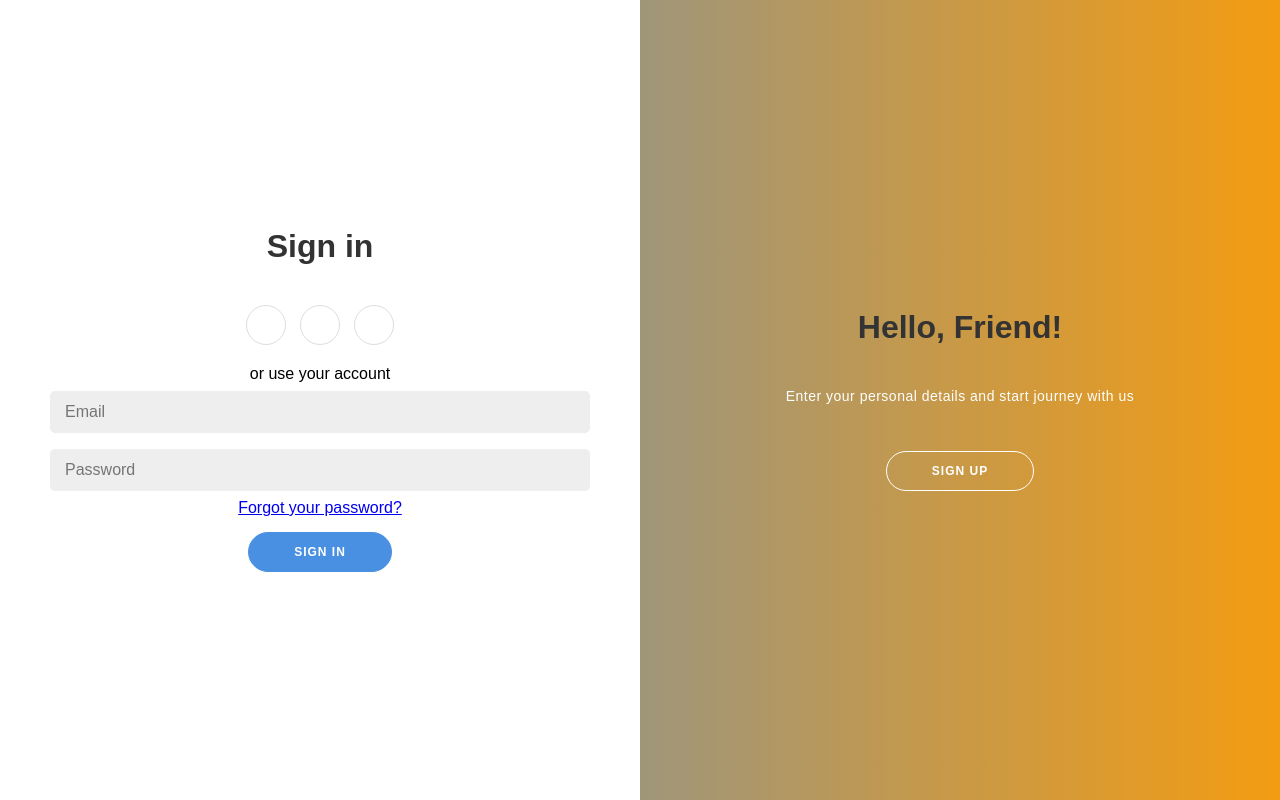
After one commit to pradhanradhika/Reciperecommendation, a Flask app: page /signup in a window 1280 px wide. The commit adds this page. Run offline with Flask 3, Linux system fonts and the light colour scheme; parts of the project's set-up code (start-up, migrations or seed data) failed here and were passed over; some libraries are stand-ins or nearby versions.

Commit message:
login signup

```diff
--- a/flaskr/app.py
+++ b/flaskr/app.py
@@ -1,14 +1,25 @@
 import subprocess
-
-from flask import Flask, render_template, request, jsonify
+from flask import Flask, render_template, request, jsonify, session
 import pandas as pd
 from sklearn.feature_extraction.text import TfidfVectorizer
 import ast
 import numpy as np
 from config import Config
+from flask import redirect, url_for, flash
+from flask_mysqldb import MySQL
+from werkzeug.security import generate_password_hash, check_password_hash
+
 app = Flask(__name__)
 
 app.config.from_object(Config)
+
+app.config['MYSQL_HOST'] = 'localhost'  # Your MySQL host
+app.config['MYSQL_USER'] = 'root'  # Your MySQL username
+app.config['MYSQL_PASSWORD'] = 'Ra@238gs'  # Your MySQL password
+app.config['MYSQL_DB'] = 'recipe-rec'  # Your database name
+
+mysql = MySQL(app)
+app.secret_key = 'your_secret_key'
 
 # Load and process the dataset
 my_data = pd.read_csv(r'C:\Users\Radhika\Downloads\cleaned_data.csv')
@@ -49,9 +60,72 @@ def get_top_recipe_indices_from_ingredients(ingredients_list, top_n=5):
     top_recipe_indices = [index for index, score in sorted_scores[:top_n]]
     return top_recipe_indices
 
-
 @app.route('/')
 def home():
+    return render_template('login.html')
+
+
+@app.route('/signup', methods=['GET', 'POST'])
+def signup():
+    if request.method == 'POST':
+        name = request.form.get('name')
+        email = request.form.get('email')
+        password = request.form.get('password')
+
+        # Check for empty fields
+        if not name or not email or not password:
+            flash('Please enter your name, email, and password', 'error')
+            return redirect(url_for('signup'))
+
+        # Check if the email is already registered
+        cursor = mysql.connection.cursor()
+        cursor.execute('SELECT * FROM users WHERE email = %s', (email,))
+        user = cursor.fetchone()
+
+        if user:
+            flash('Email already registered!', 'error')
+        else:
+            # Insert the user into the database
+            cursor.execute('INSERT INTO users (name, email, password) VALUES (%s, %s, %s)',
+                           (name, email, password))
+            mysql.connection.commit()
+            cursor.close()
+            flash('Successfully signed up! You can now sign in.', 'success')
+            return redirect(url_for('signin'))
+
+    return render_template('login.html')
+
+
+# Signin Route
+@app.route('/signin', methods=['GET', 'POST'])
+def signin():
+    if request.method == 'POST':
+        email = request.form.get('email')
+        password = request.form.get('password')
+
+        # Check for empty fields
+        if not email or not password:
+            flash('Please enter your email and password', 'error')
+            return redirect(url_for('signin'))
+
+        # Check if the user exists
+        cursor = mysql.connection.cursor()
+        cursor.execute('SELECT * FROM users WHERE email = %s AND password = %s', (email, password))
+        user = cursor.fetchone()
+        cursor.close()
+
+        if user:
+            flash('Successfully signed in!', 'success')
+            # Redirect to a welcome page or user dashboard
+            return redirect(url_for('index_page'))  # Create this route to display the dashboard
+        else:
+            flash('Invalid email or password!', 'error')
+
+    return render_template('login.html')
+
+
+@app.route('/index')
+def index_page():
     return render_template('index.html')
 
 @app.route('/explore')
--- /dev/null
+++ b/flaskr/static/loginscript.js
@@ -0,0 +1,11 @@
+const signUpButton = document.getElementById('signUp');
+const signInButton = document.getElementById('signIn');
+const container = document.getElementById('container');
+
+signUpButton.addEventListener('click', () => {
+    container.classList.add("right-panel-active");
+});
+
+signInButton.addEventListener('click', () => {
+    container.classList.remove("right-panel-active");
+});
--- /dev/null
+++ b/flaskr/static/loginstyles.css
@@ -0,0 +1,258 @@
+/* CSS (styles.css) */
+:root {
+    --primary-color: #4a90e2;
+    --secondary-color: #f39c12;
+    --background-color: #f4f4f4;
+    --text-color: #333;
+}
+
+* {
+    box-sizing: border-box;
+    margin: 0;
+    padding: 0;
+}
+
+body, html {
+    font-family: 'Arial', sans-serif;
+    background-color: var(--background-color);
+    height: 100%;
+    overflow: hidden;
+}
+
+body {
+    display: flex;
+    justify-content: center;
+    align-items: center;
+}
+
+.container {
+    background-color: white;
+    position: relative;
+    overflow: hidden;
+    width: 100%;
+    height: 100%;
+    max-width: 100vw;
+    max-height: 100vh;
+    min-height: 480px;
+}
+
+.form-container {
+    position: absolute;
+    top: 0;
+    height: 100%;
+    transition: all 0.6s ease-in-out;
+}
+
+.sign-in-container {
+    left: 0;
+    width: 50%;
+    z-index: 2;
+}
+
+.container.right-panel-active .sign-in-container {
+    transform: translateX(100%);
+}
+
+.sign-up-container {
+    left: 0;
+    width: 50%;
+    opacity: 0;
+    z-index: 1;
+}
+
+.container.right-panel-active .sign-up-container {
+    transform: translateX(100%);
+    opacity: 1;
+    z-index: 5;
+    animation: show 0.6s;
+}
+
+@keyframes show {
+    0%, 49.99% {
+        opacity: 0;
+        z-index: 1;
+    }
+
+    50%, 100% {
+        opacity: 1;
+        z-index: 5;
+    }
+}
+
+.overlay-container {
+    position: absolute;
+    top: 0;
+    left: 50%;
+    width: 50%;
+    height: 100%;
+    overflow: hidden;
+    transition: transform 0.6s ease-in-out;
+    z-index: 100;
+}
+
+.container.right-panel-active .overlay-container{
+    transform: translateX(-100%);
+}
+
+.overlay {
+    background: var(--primary-color);
+    background: linear-gradient(to right, var(--primary-color), var(--secondary-color));
+    background-repeat: no-repeat;
+    background-size: cover;
+    background-position: 0 0;
+    color: #FFFFFF;
+    position: relative;
+    left: -100%;
+    height: 100%;
+    width: 200%;
+    transform: translateX(0);
+    transition: transform 0.6s ease-in-out;
+}
+
+.container.right-panel-active .overlay {
+    transform: translateX(50%);
+}
+
+.overlay-panel {
+    position: absolute;
+    display: flex;
+    align-items: center;
+    justify-content: center;
+    flex-direction: column;
+    padding: 0 40px;
+    text-align: center;
+    top: 0;
+    height: 100%;
+    width: 50%;
+    transform: translateX(0);
+    transition: transform 0.6s ease-in-out;
+}
+
+.overlay-left {
+    transform: translateX(-20%);
+}
+
+.container.right-panel-active .overlay-left {
+    transform: translateX(0);
+}
+
+.overlay-right {
+    right: 0;
+    transform: translateX(0);
+}
+
+.container.right-panel-active .overlay-right {
+    transform: translateX(20%);
+}
+
+form {
+    background-color: #FFFFFF;
+    display: flex;
+    align-items: center;
+    justify-content: center;
+    flex-direction: column;
+    padding: 0 50px;
+    height: 100%;
+    text-align: center;
+}
+
+h1 {
+    font-weight: bold;
+    margin: 0 0 20px;
+    color: var(--text-color);
+}
+
+p {
+    font-size: 14px;
+    font-weight: 100;
+    line-height: 20px;
+    letter-spacing: 0.5px;
+    margin: 20px 0 30px;
+}
+
+input {
+    background-color: #eee;
+    border: none;
+    padding: 12px 15px;
+    margin: 8px 0;
+    width: 100%;
+    font-size: 16px;
+    border-radius: 5px;
+    transition: background-color 0.3s ease;
+}
+
+input:focus {
+    background-color: #ddd;
+    outline: none;
+}
+
+button {
+    border-radius: 20px;
+    border: 1px solid var(--primary-color);
+    background-color: var(--primary-color);
+    color: #FFFFFF;
+    font-size: 12px;
+    font-weight: bold;
+    padding: 12px 45px;
+    letter-spacing: 1px;
+    text-transform: uppercase;
+    transition: transform 80ms ease-in;
+    cursor: pointer;
+    margin-top: 15px;
+}
+
+button:active {
+    transform: scale(0.95);
+}
+
+button:focus {
+    outline: none;
+}
+
+button.ghost {
+    background-color: transparent;
+    border-color: #FFFFFF;
+}
+
+.social-container {
+    margin: 20px 0;
+}
+
+.social-container a {
+    border: 1px solid #DDDDDD;
+    border-radius: 50%;
+    display: inline-flex;
+    justify-content: center;
+    align-items: center;
+    margin: 0 5px;
+    height: 40px;
+    width: 40px;
+    text-decoration: none;
+    color: var(--text-color);
+    transition: background-color 0.3s ease, color 0.3s ease;
+}
+
+.social-container a:hover {
+    background-color: var(--primary-color);
+    color: white;
+}
+
+@media (max-width: 768px) {
+    .container {
+        width: 100%;
+        height: 100%;
+    }
+
+    .sign-in-container, .sign-up-container {
+        width: 100%;
+        height: 100%;
+    }
+
+    .overlay-container {
+        display: none;
+    }
+
+    form {
+        padding: 0 20px;
+    }
+}
--- a/flaskr/static/styles.css
+++ b/flaskr/static/styles.css
@@ -19,8 +19,9 @@ header {
 
 .navbar {
     display: flex;
-    justify-content: flex-end;
+    justify-content: flex-start;
     align-items: center;
+     margin-left: 50px;
     margin-bottom: 10px;
 }
 
--- a/flaskr/templates/index.html
+++ b/flaskr/templates/index.html
@@ -15,6 +15,7 @@
             <button class="nav-button" id="home">Home</button>
             <button class="nav-button" id="profile">Profile</button>
             <button class="nav-button" id="explore">Explore</button>
+            <button class="nav-button" id="logout">Logout</button>
         </div>
     </header>
 
--- /dev/null
+++ b/flaskr/templates/login.html
@@ -0,0 +1,58 @@
+<!DOCTYPE html>
+<html lang="en">
+<head>
+    <meta charset="UTF-8">
+    <meta name="viewport" content="width=device-width, initial-scale=1.0">
+    <title>Recipe Recommendation</title>
+    <link rel="stylesheet" href="{{ url_for('static', filename='loginstyles.css') }}">
+</head>
+<body>
+    <div class="container" id="container">
+        <div class="form-container sign-up-container">
+            <form action="{{ url_for('signup') }}" method="POST">
+                <h1>Create Account</h1>
+                <div class="social-container">
+                    <a href="#" aria-label="Sign up with Facebook"><i class="fab fa-facebook-f"></i></a>
+                    <a href="#" aria-label="Sign up with Google"><i class="fab fa-google-plus-g"></i></a>
+                    <a href="#" aria-label="Sign up with LinkedIn"><i class="fab fa-linkedin-in"></i></a>
+                </div>
+                <span>or use your email for registration</span>
+                <input type="text" name="name" placeholder="Name" aria-label="Name" required />
+                <input type="email" name="email" placeholder="Email" aria-label="Email" required />
+                <input type="password" name="password" placeholder="Password" aria-label="Password" required />
+                <button>Sign Up</button>
+            </form>
+        </div>
+        <div class="form-container sign-in-container">
+            <form action="{{ url_for('signin') }}" method="POST">
+                <h1>Sign in</h1>
+                <div class="social-container">
+                    <a href="#" aria-label="Sign in with Facebook"><i class="fab fa-facebook-f"></i></a>
+                    <a href="#" aria-label="Sign in with Google"><i class="fab fa-google-plus-g"></i></a>
+                    <a href="#" aria-label="Sign in with LinkedIn"><i class="fab fa-linkedin-in"></i></a>
+                </div>
+                <span>or use your account</span>
+                <input type="email" name="email" placeholder="Email" aria-label="Email" />
+                <input type="password" name="password" placeholder="Password" aria-label="Password" />
+                <a href="#">Forgot your password?</a>
+                <button>Sign In</button>
+            </form>
+        </div>
+        <div class="overlay-container">
+            <div class="overlay">
+                <div class="overlay-panel overlay-left">
+                    <h1>Welcome Back!</h1>
+                    <p>To keep connected with us please log in with your personal info</p>
+                    <button class="ghost" id="signIn">Sign In</button>
+                </div>
+                <div class="overlay-panel overlay-right">
+                    <h1>Hello, Friend!</h1>
+                    <p>Enter your personal details and start journey with us</p>
+                    <button class="ghost" id="signUp">Sign Up</button>
+                </div>
+            </div>
+        </div>
+    </div>
+    <script src="{{ url_for('static', filename='loginscript.js') }}"></script>
+</body>
+</html>
```
